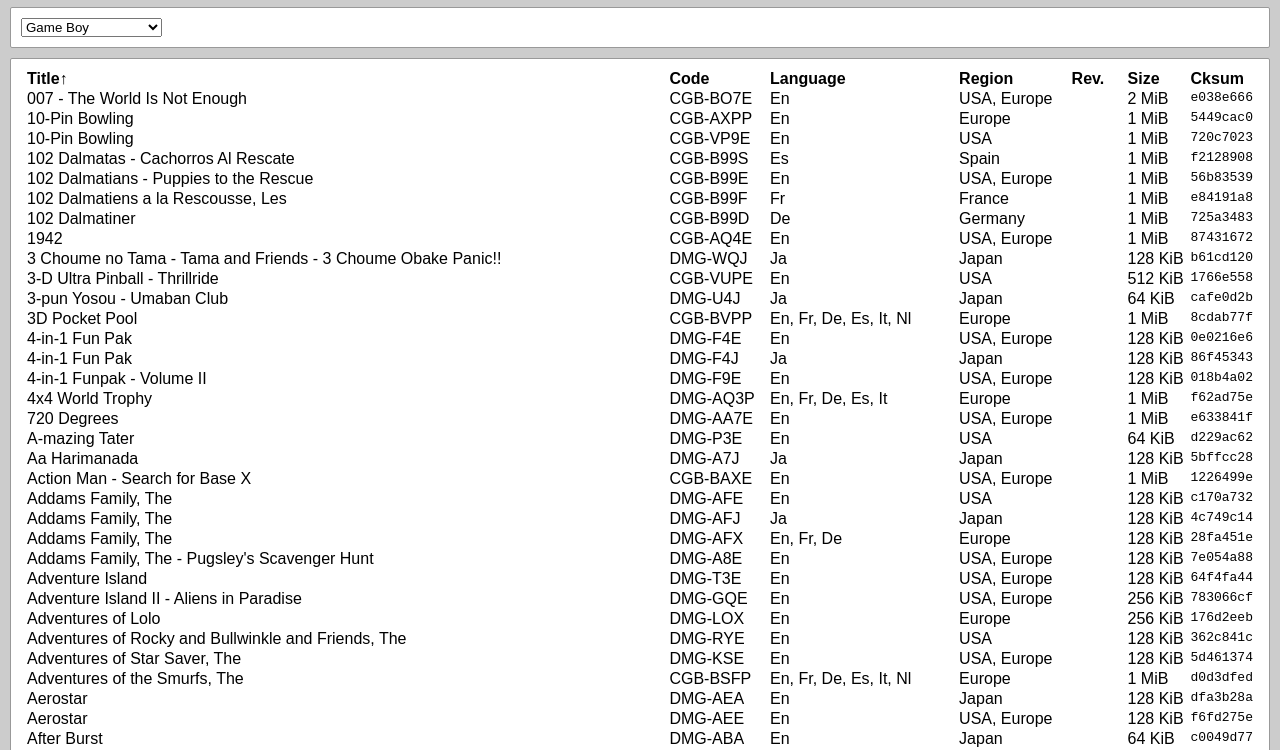
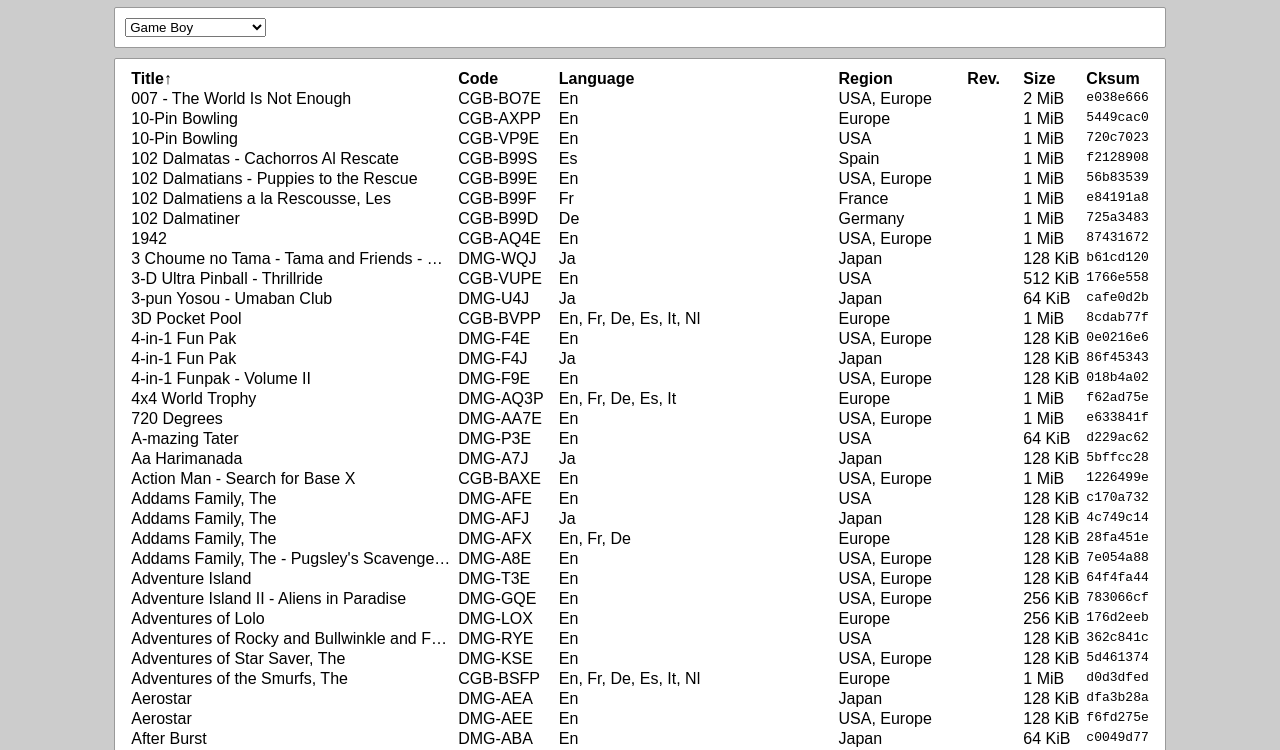
Before and after one commit to sfiera/cartload, a website: page src/db/index.html in a window 1280 px wide. Shown: the part 50-800 px from the top of the page. Drawn offline with Linux system fonts and the light colour scheme; animation ran at ten frames a second.

Commit message:
Restrict maximum width of DB cell

```diff
--- a/src/db/index.html
+++ b/src/db/index.html
@@ -29,10 +29,10 @@
         rc: "Cksum",
       };
       const FILTERS = {
-        lg: x => [x.replaceAll(",", ", ")],
-        rs: x => [unitBytes(x)],
-        rc: x => [tt(hex32(x))],
-        ro: x => ["↑←→↓"[x]],
+        lg: x => x.replaceAll(",", ", "),
+        rs: x => unitBytes(x),
+        rc: x => tt(hex32(x)),
+        ro: x => "↑←→↓"[x],
       };
 
       const show = async platform => {
@@ -67,14 +67,13 @@
           for (const item of db) {
             const row = tr();
             for (const id of Object.keys(cols)) {
+              row.append(makeElement("td", {className: id}));
               if (item[id] === undefined) {
-                row.append(td());
-              } else if (FILTERS[id] === undefined) {
-                row.append(td(item[id]));
-              } else {
-                row.append(td(...FILTERS[id](item[id])));
+                continue;
               }
-              row.lastChild.className = id;
+              const content = (FILTERS[id] === undefined) ? item[id] : FILTERS[id](item[id]);
+              row.lastChild.append(content);
+              row.lastChild.title = content;
             }
             q("tbody").append(row);
           }
@@ -116,7 +115,13 @@
       table { border-spacing: 5px 0; }
       th { text-align: left; }
       th a { cursor: pointer; }
-      td { vertical-align: top; }
+      td {
+        vertical-align: top;
+        max-width: 20em;
+        white-space: nowrap;
+        overflow: hidden;
+        text-overflow: ellipsis;
+      }
       .gc,.rs { white-space: nowrap; }
       .asc::after { content: "↑"; }
       .desc::after { content: "↓"; }
```
